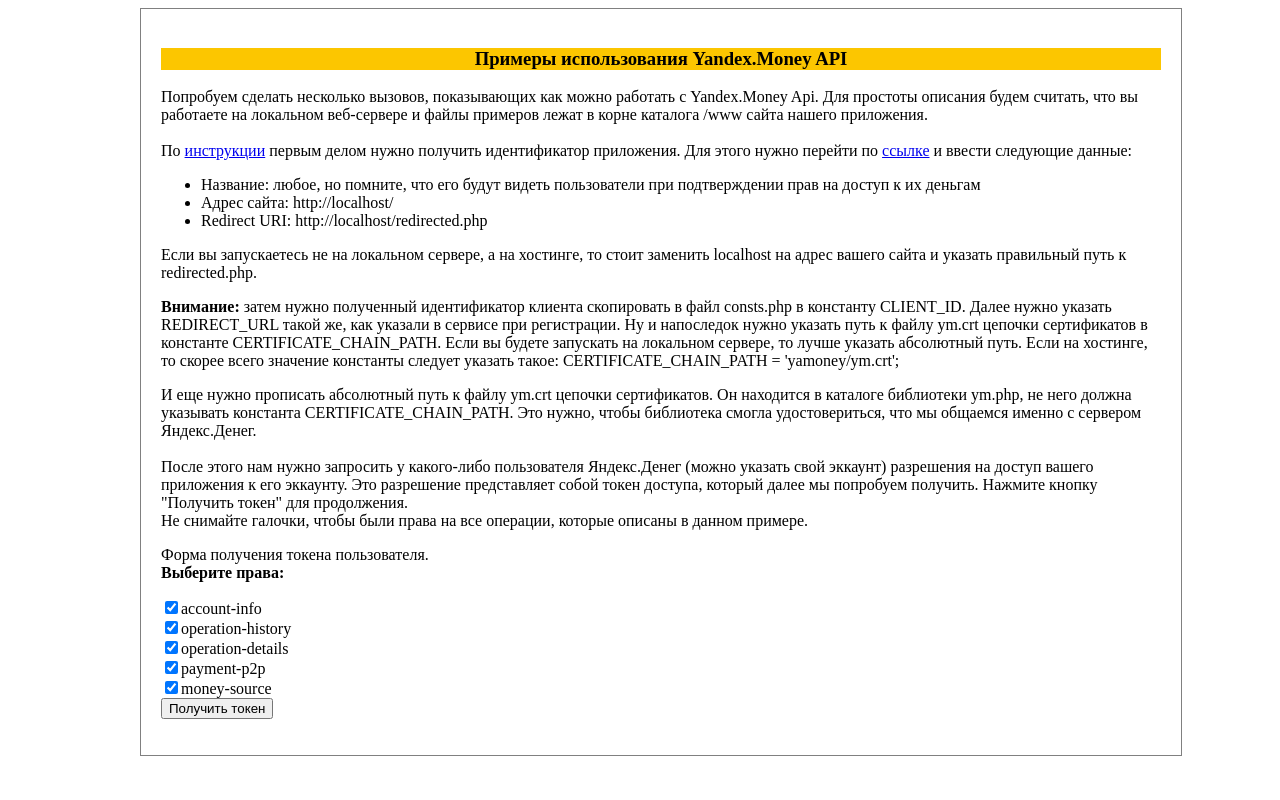
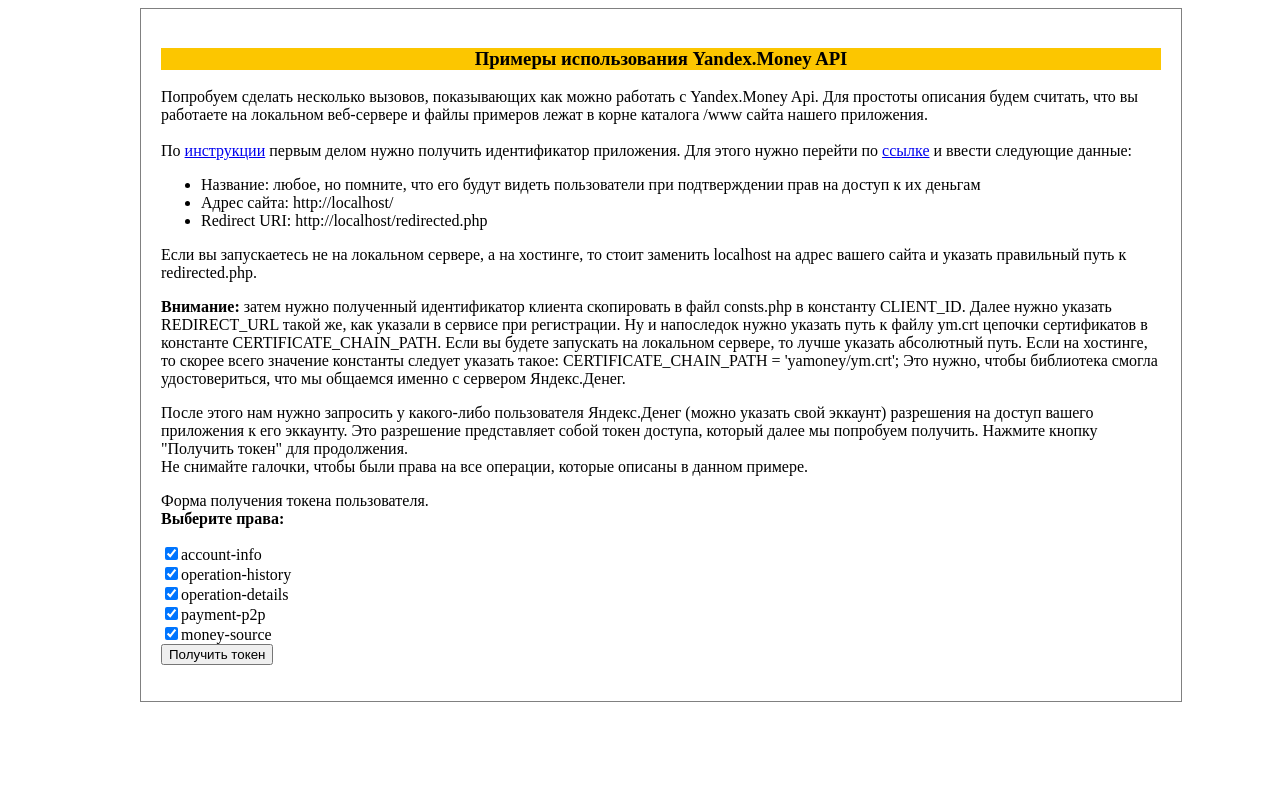
Before and after one commit to romkavt/yandex-money-sdk-php, a PHP site: page / in a window 1280 px wide. Run offline with PHP 8.4, Linux system fonts and the light colour scheme.

Commit message:
Comments correction

```diff
--- a/src/index.php
+++ b/src/index.php
@@ -30,11 +30,9 @@
                     при регистрации. Ну и напоследок нужно указать путь к файлу ym.crt цепочки сертификатов в константе
                     CERTIFICATE_CHAIN_PATH. Если вы будете запускать на локальном сервере, то лучше указать
                     абсолютный путь. Если на хостинге, то скорее всего значение константы следует указать такое:
-                    CERTIFICATE_CHAIN_PATH = 'yamoney/ym.crt';
+                    CERTIFICATE_CHAIN_PATH = 'yamoney/ym.crt'; Это нужно, чтобы библиотека смогла удостовериться,
+                    что мы общаемся именно с сервером Яндекс.Денег.
                 </p>
-                И еще нужно прописать абсолютный путь к файлу ym.crt цепочки сертификатов. Он находится в каталоге
-                библиотеки ym.php, не него должна указывать константа CERTIFICATE_CHAIN_PATH. Это нужно, чтобы
-                библиотека смогла удостовериться, что мы общаемся именно с сервером Яндекс.Денег. <br /><br />
 
                 После этого нам нужно запросить у какого-либо пользователя Яндекс.Денег (можно указать свой
                 эккаунт) разрешения на доступ вашего приложения к его эккаунту. Это разрешение представляет собой
```
